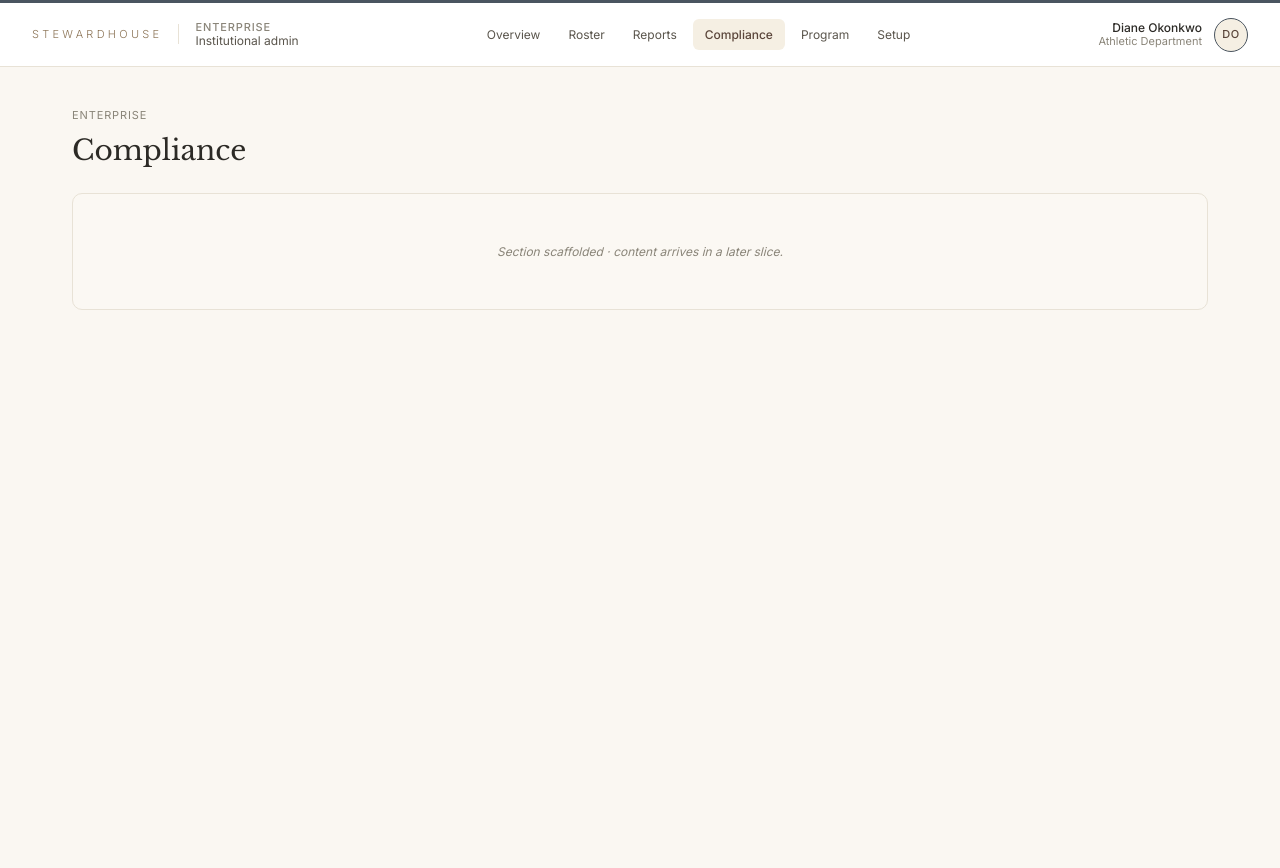
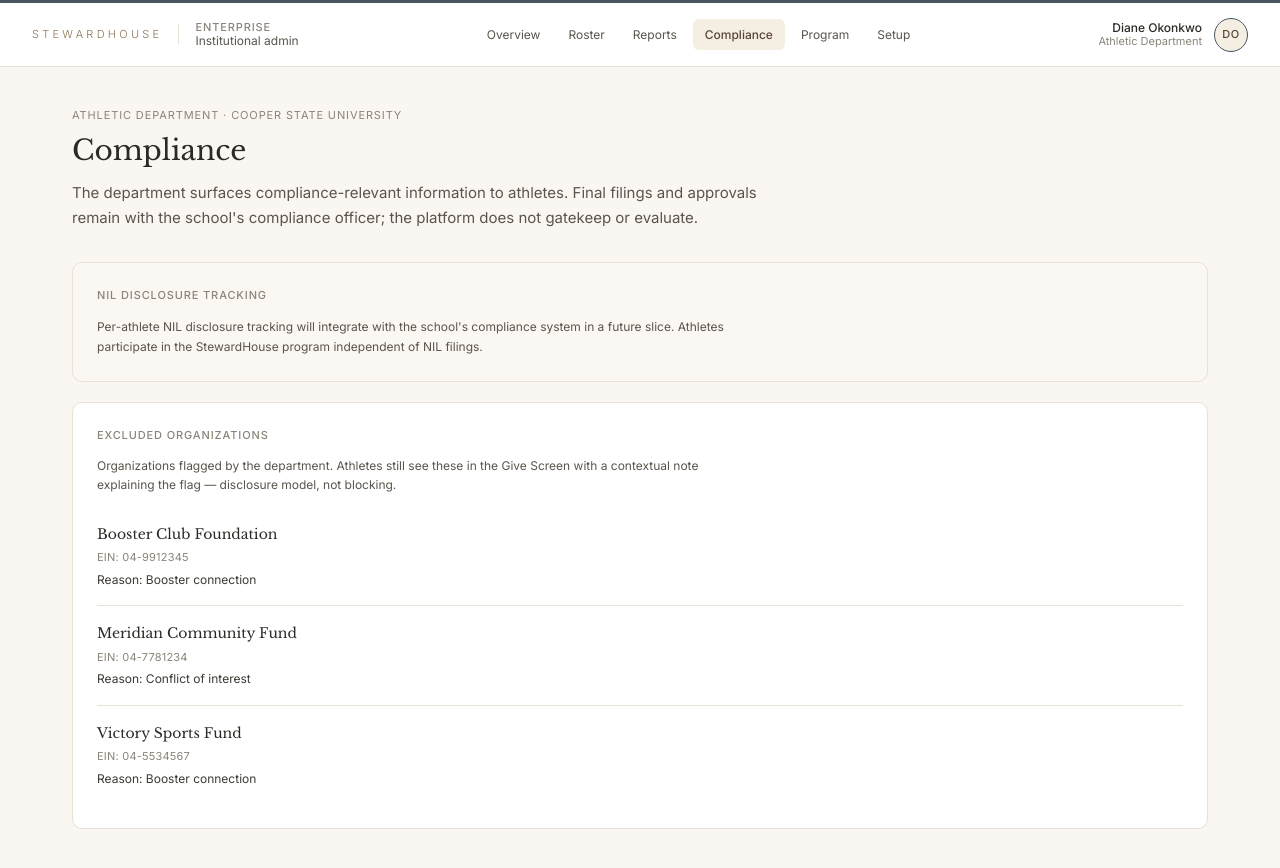
Before and after one commit to talabifaouzi/stewardhouse-app, a React (Vite) app: page /enterprise/compliance in a window 1280 px wide. Shown: the top 868 px of the page. Before the commit the page ends 800 px from the top, so only its background shows below. Built offline with nearby package versions, Linux system fonts and the light colour scheme.

Commit message:
Enterprise: Compliance real build (slice 5)

```diff
--- a/src/surfaces/enterprise/EnterpriseCompliance.jsx
+++ b/src/surfaces/enterprise/EnterpriseCompliance.jsx
@@ -1,15 +1,45 @@
+import { exclusions } from '../../data/enterpriseFixtures.js';
 import { Card } from '../../components/Card.jsx';
+import { SectionLabel } from '../../components/SectionLabel.jsx';
 
 export default function EnterpriseCompliance() {
   return (
     <main style={mainStyle}>
-      <p style={eyebrowStyle}>Enterprise</p>
+      <p style={eyebrowStyle}>Athletic Department · Cooper State University</p>
       <h1 style={titleStyle}>Compliance</h1>
-      <Card tint>
-        <p style={scaffoldedNoteStyle}>
-          Section scaffolded · content arrives in a later slice.
-        </p>
-      </Card>
+      <p style={subtitleStyle}>
+        The department surfaces compliance-relevant information to athletes. Final filings and approvals remain with the school's compliance officer; the platform does not gatekeep or evaluate.
+      </p>
+
+      <div style={cardStackStyle}>
+        {/* NIL disclosure tracking — placeholder */}
+        <Card tint>
+          <SectionLabel>NIL disclosure tracking</SectionLabel>
+          <p style={nilNoteStyle}>
+            Per-athlete NIL disclosure tracking will integrate with the school's compliance system in a future slice. Athletes participate in the StewardHouse program independent of NIL filings.
+          </p>
+        </Card>
+
+        {/* Excluded organizations — real list */}
+        <Card>
+          <SectionLabel>Excluded organizations</SectionLabel>
+          <p style={explainerStyle}>
+            Organizations flagged by the department. Athletes still see these in the Give Screen with a contextual note explaining the flag — disclosure model, not blocking.
+          </p>
+          <ul style={listResetStyle}>
+            {exclusions.map((org, i) => {
+              const isLast = i === exclusions.length - 1;
+              return (
+                <li key={org.id} style={rowStyle(isLast)}>
+                  <p style={orgNameStyle}>{org.name}</p>
+                  <p style={metaStyle}>EIN: {org.ein}</p>
+                  <p style={reasonStyle}>Reason: {org.reason}</p>
+                </li>
+              );
+            })}
+          </ul>
+        </Card>
+      </div>
     </main>
   );
 }
@@ -32,14 +62,70 @@ const titleStyle = {
   fontFamily: 'var(--sh-font-serif)',
   fontSize: 'var(--sh-text-2xl)',
   color: 'var(--sh-text-primary)',
-  marginBottom: 'var(--sh-space-6)',
+  marginBottom: 'var(--sh-space-3)',
 };
 
-const scaffoldedNoteStyle = {
+const subtitleStyle = {
+  fontSize: 'var(--sh-text-md)',
+  color: 'var(--sh-text-secondary)',
+  maxWidth: '720px',
+  lineHeight: 1.65,
+  marginBottom: 'var(--sh-space-8)',
+};
+
+const cardStackStyle = {
+  display: 'flex',
+  flexDirection: 'column',
+  gap: 'var(--sh-space-5)',
+};
+
+const nilNoteStyle = {
   fontSize: 'var(--sh-text-sm)',
+  color: 'var(--sh-text-secondary)',
+  lineHeight: 1.65,
+  marginTop: 'var(--sh-space-3)',
+  maxWidth: '640px',
+};
+
+const explainerStyle = {
+  fontSize: 'var(--sh-text-sm)',
+  color: 'var(--sh-text-secondary)',
+  lineHeight: 1.6,
+  marginTop: 'var(--sh-space-3)',
+  marginBottom: 'var(--sh-space-3)',
+  maxWidth: '640px',
+};
+
+const listResetStyle = {
+  listStyle: 'none',
+  margin: 0,
+  padding: 0,
+};
+
+function rowStyle(isLast) {
+  return {
+    paddingTop: 'var(--sh-space-4)',
+    paddingBottom: 'var(--sh-space-4)',
+    borderBottom: isLast ? 'none' : `1px solid var(--sh-card-border)`,
+  };
+}
+
+const orgNameStyle = {
+  fontFamily: 'var(--sh-font-serif)',
+  fontSize: 'var(--sh-text-base)',
+  color: 'var(--sh-text-primary)',
+  marginBottom: 'var(--sh-space-1)',
+};
+
+const metaStyle = {
+  fontSize: 'var(--sh-text-xs)',
   color: 'var(--sh-text-muted)',
-  fontStyle: 'italic',
-  textAlign: 'center',
-  lineHeight: 1.6,
-  padding: 'var(--sh-space-6)',
+  letterSpacing: '0.02em',
+  marginBottom: 'var(--sh-space-1)',
 };
+
+const reasonStyle = {
+  fontSize: 'var(--sh-text-sm)',
+  color: 'var(--sh-text-body)',
+  lineHeight: 1.55,
+};
```
